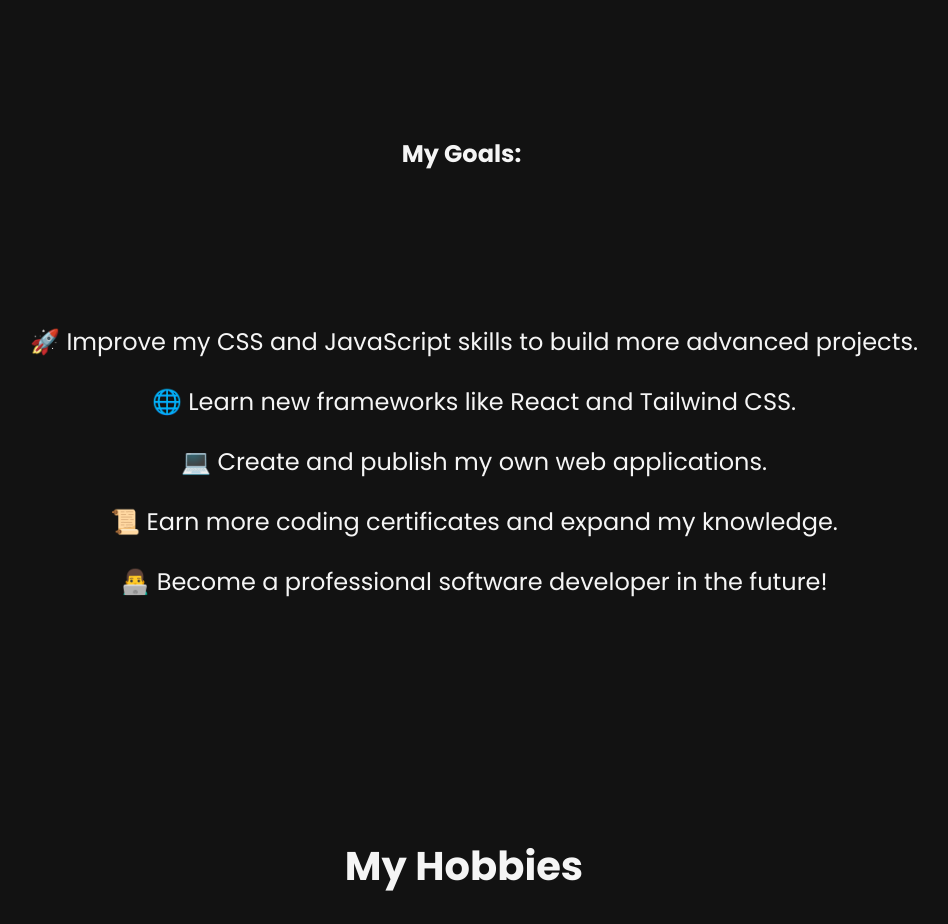
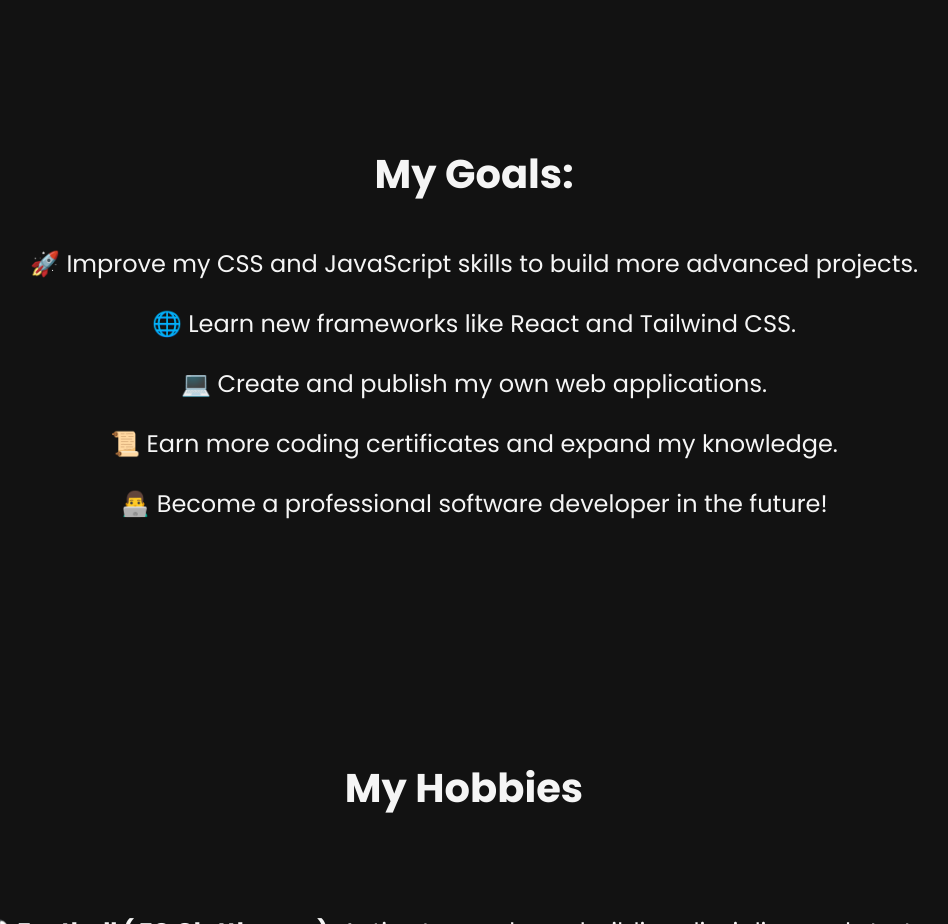
Before and after one commit to Ayaan-software1/Portfolio, a plain HTML site: page index.html in a window 1280 px wide. Shown: the part 3400-4324 px from the top of the page, without its empty margins (176-1124 px from the left). Drawn offline with nearby package versions, Linux system fonts and the light colour scheme.

Commit message:
Update index.html

```diff
--- a/index.html
+++ b/index.html
@@ -215,13 +215,14 @@
 
     <div data-aos="fade-up" data-aos-duration="3000">
       <ul class="Goals">
-        <p
-          class="hobbies"
+        <li
+          class="my_Goals"
           data-lang-en="My Goals:"
           data-lang-de="Meine Ziele:"
+          style="font-weight: bold;"
         >
           My Goals:
-        </p>
+        </li>
         <li
           data-lang-en="🚀 Improve my CSS and JavaScript skills to build more advanced projects."
           data-lang-de="🚀 Verbessere meine CSS- und JavaScript-Kenntnisse, um fortgeschrittene Projekte zu erstellen."
```
